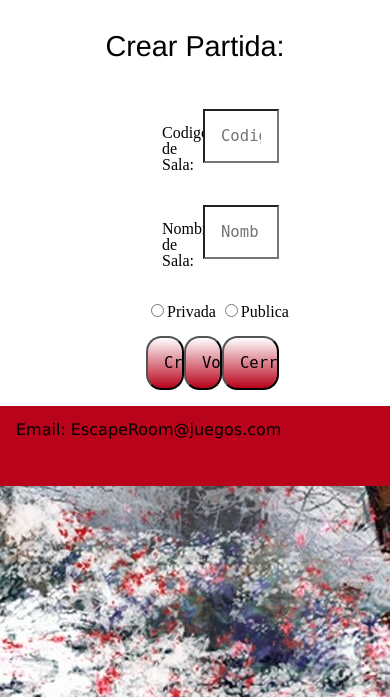
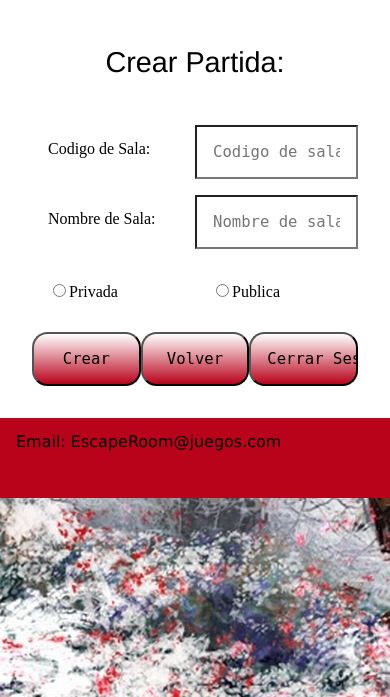
Before and after one commit to LauraMR97/Desafio1, a PHP site: page /Desafio1/Gestion_Juego/CrearPartida.php in a window 390 px wide. Shown: the part 147-844 px from the top of the page. Run offline with PHP 8.4, Linux system fonts and the light colour scheme; the visitor is signed in with stand-in values (Sample User, id 1).

Commit message:
Arreglos

```diff
--- a/CSS/_rejillas.scss
+++ b/CSS/_rejillas.scss
@@ -1,4 +1,17 @@
 /*-----------------------Rejillas Mixin-------------------------------------*/
+
+$maxColumnas: 12;
+@for $i from 1 through $maxColumnas {
+    .col-#{$i} {
+        width: (100% / $maxColumnas)*$i;
+    }
+}
+
+@for $i from 0 through $maxColumnas {
+    .margen-#{$i} {
+        margin-left: (100% / $maxColumnas)*$i;
+    }
+}
 
 @mixin responsive($dispositivo) {
     @if $dispositivo==gamer {
@@ -23,11 +36,15 @@
     }
 }
 
-$maxColumnas: 12;
 @include responsive(gamer) {
     @for $i from 1 through $maxColumnas {
         .xl-col-#{$i} {
             width: (100% / $maxColumnas)*$i;
+        }
+    }
+    @for $i from 0 through $maxColumnas {
+        .xl-margen-#{$i} {
+            margin-left: (100% / $maxColumnas)*$i;
         }
     }
 }
@@ -38,12 +55,22 @@ $maxColumnas: 12;
             width: (100% / $maxColumnas)*$i;
         }
     }
+    @for $i from 0 through $maxColumnas {
+        .l-margen-#{$i} {
+            margin-left: (100% / $maxColumnas)*$i;
+        }
+    }
 }
 
 @include responsive(tablet) {
     @for $i from 1 through $maxColumnas {
         .m-col-#{$i} {
             width: (100% / $maxColumnas)*$i;
+        }
+    }
+    @for $i from 0 through $maxColumnas {
+        .m-margen-#{$i} {
+            margin-left: (100% / $maxColumnas)*$i;
         }
     }
 }
@@ -54,15 +81,14 @@ $maxColumnas: 12;
             width: (100% / $maxColumnas)*$i;
         }
     }
+    @for $i from 0 through $maxColumnas {
+        .s-margen-#{$i} {
+            margin-left: (100% / $maxColumnas)*$i;
+        }
+    }
 }
 
 //--------------------MARGENES---------------------------//
-@for $i from 1 through $maxColumnas {
-    .margen-#{$i} {
-        margin-left: (100% / $maxColumnas)*$i;
-    }
-}
-
 [class*="col-"] {
     float: left;
     box-sizing: border-box;
--- a/CSS/general.css
+++ b/CSS/general.css
@@ -142,160 +142,56 @@ table {
 /*-----------------------Colores Principales Normales-------------------------------------*/
 /*-----------------------Colores Principales Encendidos-------------------------------------*/
 /*-----------------------Rejillas Mixin-------------------------------------*/
-@media only screen and (max-width: 2000px) {
-  .xl-col-1 {
+.col-1 {
   width: 8.33333%;
 }
-  .xl-col-2 {
+
+.col-2 {
   width: 16.66667%;
 }
-  .xl-col-3 {
+
+.col-3 {
   width: 25%;
 }
-  .xl-col-4 {
+
+.col-4 {
   width: 33.33333%;
 }
-  .xl-col-5 {
+
+.col-5 {
   width: 41.66667%;
 }
-  .xl-col-6 {
+
+.col-6 {
   width: 50%;
 }
-  .xl-col-7 {
+
+.col-7 {
   width: 58.33333%;
 }
-  .xl-col-8 {
+
+.col-8 {
   width: 66.66667%;
 }
-  .xl-col-9 {
+
+.col-9 {
   width: 75%;
 }
-  .xl-col-10 {
+
+.col-10 {
   width: 83.33333%;
 }
-  .xl-col-11 {
+
+.col-11 {
   width: 91.66667%;
 }
-  .xl-col-12 {
+
+.col-12 {
   width: 100%;
 }
-}
 
-@media only screen and (max-width: 1280px) {
-  .l-col-1 {
-    width: 8.33333%;
-  }
-  .l-col-2 {
-    width: 16.66667%;
-  }
-  .l-col-3 {
-    width: 25%;
-  }
-  .l-col-4 {
-    width: 33.33333%;
-  }
-  .l-col-5 {
-    width: 41.66667%;
-  }
-  .l-col-6 {
-    width: 50%;
-  }
-  .l-col-7 {
-    width: 58.33333%;
-  }
-  .l-col-8 {
-    width: 66.66667%;
-  }
-  .l-col-9 {
-    width: 75%;
-  }
-  .l-col-10 {
-    width: 83.33333%;
-  }
-  .l-col-11 {
-    width: 91.66667%;
-  }
-  .l-col-12 {
-    width: 100%;
-  }
-}
-
-@media only screen and (max-width: 768px) {
-  .m-col-1 {
-    width: 8.33333%;
-  }
-  .m-col-2 {
-    width: 16.66667%;
-  }
-  .m-col-3 {
-    width: 25%;
-  }
-  .m-col-4 {
-    width: 33.33333%;
-  }
-  .m-col-5 {
-    width: 41.66667%;
-  }
-  .m-col-6 {
-    width: 50%;
-  }
-  .m-col-7 {
-    width: 58.33333%;
-  }
-  .m-col-8 {
-    width: 66.66667%;
-  }
-  .m-col-9 {
-    width: 75%;
-  }
-  .m-col-10 {
-    width: 83.33333%;
-  }
-  .m-col-11 {
-    width: 91.66667%;
-  }
-  .m-col-12 {
-    width: 100%;
-  }
-}
-
-@media only screen and (max-width: 480px) {
-  .s-col-1 {
-    width: 8.33333%;
-  }
-  .s-col-2 {
-    width: 16.66667%;
-  }
-  .s-col-3 {
-    width: 25%;
-  }
-  .s-col-4 {
-    width: 33.33333%;
-  }
-  .s-col-5 {
-    width: 41.66667%;
-  }
-  .s-col-6 {
-    width: 50%;
-  }
-  .s-col-7 {
-    width: 58.33333%;
-  }
-  .s-col-8 {
-    width: 66.66667%;
-  }
-  .s-col-9 {
-    width: 75%;
-  }
-  .s-col-10 {
-    width: 83.33333%;
-  }
-  .s-col-11 {
-    width: 91.66667%;
-  }
-  .s-col-12 {
-    width: 100%;
-  }
+.margen-0 {
+  margin-left: 0%;
 }
 
 .margen-1 {
@@ -344,6 +240,318 @@ table {
 
 .margen-12 {
   margin-left: 100%;
+}
+
+@media only screen and (max-width: 2000px) {
+  .xl-col-1 {
+    width: 8.33333%;
+  }
+  .xl-col-2 {
+    width: 16.66667%;
+  }
+  .xl-col-3 {
+    width: 25%;
+  }
+  .xl-col-4 {
+    width: 33.33333%;
+  }
+  .xl-col-5 {
+    width: 41.66667%;
+  }
+  .xl-col-6 {
+    width: 50%;
+  }
+  .xl-col-7 {
+    width: 58.33333%;
+  }
+  .xl-col-8 {
+    width: 66.66667%;
+  }
+  .xl-col-9 {
+    width: 75%;
+  }
+  .xl-col-10 {
+    width: 83.33333%;
+  }
+  .xl-col-11 {
+    width: 91.66667%;
+  }
+  .xl-col-12 {
+    width: 100%;
+  }
+  .xl-margen-0 {
+    margin-left: 0%;
+  }
+  .xl-margen-1 {
+    margin-left: 8.33333%;
+  }
+  .xl-margen-2 {
+    margin-left: 16.66667%;
+  }
+  .xl-margen-3 {
+    margin-left: 25%;
+  }
+  .xl-margen-4 {
+    margin-left: 33.33333%;
+  }
+  .xl-margen-5 {
+    margin-left: 41.66667%;
+  }
+  .xl-margen-6 {
+    margin-left: 50%;
+  }
+  .xl-margen-7 {
+    margin-left: 58.33333%;
+  }
+  .xl-margen-8 {
+    margin-left: 66.66667%;
+  }
+  .xl-margen-9 {
+    margin-left: 75%;
+  }
+  .xl-margen-10 {
+    margin-left: 83.33333%;
+  }
+  .xl-margen-11 {
+    margin-left: 91.66667%;
+  }
+  .xl-margen-12 {
+    margin-left: 100%;
+  }
+}
+
+@media only screen and (max-width: 1280px) {
+  .l-col-1 {
+    width: 8.33333%;
+  }
+  .l-col-2 {
+    width: 16.66667%;
+  }
+  .l-col-3 {
+    width: 25%;
+  }
+  .l-col-4 {
+    width: 33.33333%;
+  }
+  .l-col-5 {
+    width: 41.66667%;
+  }
+  .l-col-6 {
+    width: 50%;
+  }
+  .l-col-7 {
+    width: 58.33333%;
+  }
+  .l-col-8 {
+    width: 66.66667%;
+  }
+  .l-col-9 {
+    width: 75%;
+  }
+  .l-col-10 {
+    width: 83.33333%;
+  }
+  .l-col-11 {
+    width: 91.66667%;
+  }
+  .l-col-12 {
+    width: 100%;
+  }
+  .l-margen-0 {
+    margin-left: 0%;
+  }
+  .l-margen-1 {
+    margin-left: 8.33333%;
+  }
+  .l-margen-2 {
+    margin-left: 16.66667%;
+  }
+  .l-margen-3 {
+    margin-left: 25%;
+  }
+  .l-margen-4 {
+    margin-left: 33.33333%;
+  }
+  .l-margen-5 {
+    margin-left: 41.66667%;
+  }
+  .l-margen-6 {
+    margin-left: 50%;
+  }
+  .l-margen-7 {
+    margin-left: 58.33333%;
+  }
+  .l-margen-8 {
+    margin-left: 66.66667%;
+  }
+  .l-margen-9 {
+    margin-left: 75%;
+  }
+  .l-margen-10 {
+    margin-left: 83.33333%;
+  }
+  .l-margen-11 {
+    margin-left: 91.66667%;
+  }
+  .l-margen-12 {
+    margin-left: 100%;
+  }
+}
+
+@media only screen and (max-width: 768px) {
+  .m-col-1 {
+    width: 8.33333%;
+  }
+  .m-col-2 {
+    width: 16.66667%;
+  }
+  .m-col-3 {
+    width: 25%;
+  }
+  .m-col-4 {
+    width: 33.33333%;
+  }
+  .m-col-5 {
+    width: 41.66667%;
+  }
+  .m-col-6 {
+    width: 50%;
+  }
+  .m-col-7 {
+    width: 58.33333%;
+  }
+  .m-col-8 {
+    width: 66.66667%;
+  }
+  .m-col-9 {
+    width: 75%;
+  }
+  .m-col-10 {
+    width: 83.33333%;
+  }
+  .m-col-11 {
+    width: 91.66667%;
+  }
+  .m-col-12 {
+    width: 100%;
+  }
+  .m-margen-0 {
+    margin-left: 0%;
+  }
+  .m-margen-1 {
+    margin-left: 8.33333%;
+  }
+  .m-margen-2 {
+    margin-left: 16.66667%;
+  }
+  .m-margen-3 {
+    margin-left: 25%;
+  }
+  .m-margen-4 {
+    margin-left: 33.33333%;
+  }
+  .m-margen-5 {
+    margin-left: 41.66667%;
+  }
+  .m-margen-6 {
+    margin-left: 50%;
+  }
+  .m-margen-7 {
+    margin-left: 58.33333%;
+  }
+  .m-margen-8 {
+    margin-left: 66.66667%;
+  }
+  .m-margen-9 {
+    margin-left: 75%;
+  }
+  .m-margen-10 {
+    margin-left: 83.33333%;
+  }
+  .m-margen-11 {
+    margin-left: 91.66667%;
+  }
+  .m-margen-12 {
+    margin-left: 100%;
+  }
+}
+
+@media only screen and (max-width: 480px) {
+  .s-col-1 {
+    width: 8.33333%;
+  }
+  .s-col-2 {
+    width: 16.66667%;
+  }
+  .s-col-3 {
+    width: 25%;
+  }
+  .s-col-4 {
+    width: 33.33333%;
+  }
+  .s-col-5 {
+    width: 41.66667%;
+  }
+  .s-col-6 {
+    width: 50%;
+  }
+  .s-col-7 {
+    width: 58.33333%;
+  }
+  .s-col-8 {
+    width: 66.66667%;
+  }
+  .s-col-9 {
+    width: 75%;
+  }
+  .s-col-10 {
+    width: 83.33333%;
+  }
+  .s-col-11 {
+    width: 91.66667%;
+  }
+  .s-col-12 {
+    width: 100%;
+  }
+  .s-margen-0 {
+    margin-left: 0%;
+  }
+  .s-margen-1 {
+    margin-left: 8.33333%;
+  }
+  .s-margen-2 {
+    margin-left: 16.66667%;
+  }
+  .s-margen-3 {
+    margin-left: 25%;
+  }
+  .s-margen-4 {
+    margin-left: 33.33333%;
+  }
+  .s-margen-5 {
+    margin-left: 41.66667%;
+  }
+  .s-margen-6 {
+    margin-left: 50%;
+  }
+  .s-margen-7 {
+    margin-left: 58.33333%;
+  }
+  .s-margen-8 {
+    margin-left: 66.66667%;
+  }
+  .s-margen-9 {
+    margin-left: 75%;
+  }
+  .s-margen-10 {
+    margin-left: 83.33333%;
+  }
+  .s-margen-11 {
+    margin-left: 91.66667%;
+  }
+  .s-margen-12 {
+    margin-left: 100%;
+  }
 }
 
 [class*="col-"] {
--- a/Gestion_Juego/CrearPartida.php
+++ b/Gestion_Juego/CrearPartida.php
@@ -15,7 +15,7 @@
     session_start();
     if ($_SESSION['mensaje']) {
         $mensaje = $_SESSION['mensaje'];
-        echo '<p>'.$mensaje.'<p>';
+        echo '<p>' . $mensaje . '<p>';
     }
     ?>
     <main class="container oriental">
@@ -26,35 +26,42 @@
         </header>
 
         <section class="row">
-
+            <div class="col-6 margen-3 s-col-12 s-margen-0">
+                <div class="row">
                     <div class="xl-col-12  l-col-12 m-col-12 s-col-12 separado">
                         <h3>Crear Partida:</h3>
                     </div>
 
-            <div class="row margen-4">
+
                     <div class="xl-col-12  l-col-12 m-col-12 s-col-12">
                         <form action="../Base_de_datos/controlador.php" method="POST" class="oriental">
                             <div class="row p-a-1">
-                            <label class="xl-col-3  l-col-3 m-col-3 s-col-3">Codigo de Sala:</label>
-                            <input class="xl-col-4  l-col-4 m-col-4 s-col-4" type="text" name="Codigo" value="" placeholder="Codigo de sala">
+                                <label class="col-6">Codigo de Sala:</label>
+                                <input class="col-6" type="text" name="Codigo" value="" placeholder="Codigo de sala">
                             </div>
 
                             <div class="row p-a-1">
-                            <label class="xl-col-3  l-col-3 m-col-3 s-col-3">Nombre de Sala:</label>
-                            <input class="xl-col-4  l-col-4 m-col-4 s-col-4" type="text" name="NomSala" value="" placeholder="Nombre de sala">
+                                <label class="col-6">Nombre de Sala:</label>
+                                <input class="col-6" type="text" name="NomSala" value="" placeholder="Nombre de sala">
+                            </div>
+
+
+                            <div class="row p-a-1">
+                                <div class="col-6">
+                                    <input type="radio" value="Privada" name="opcion">Privada
+                                </div>
+                                <div class="col-6">
+                                    <input type="radio" value="Publica" name="opcion">Publica
+                                </div>
                             </div>
 
                             <div class="row p-a-1">
-                            <span><input type="radio" value="Privada" name="opcion">Privada</span>
-                            <span><input type="radio" value="Publica" name="opcion">Publica</span>
-                        </div>
-
-                        <div class="row p-a-1">
-                            <input class="xl-col-2 l-col-2 m-col-2 s-col-2" type="submit" value="Crear" name="CrearP">
-                            <input class="xl-col-2 l-col-2 m-col-2 s-col-2" type="submit" value="Volver" name="VolverJuego">
-                            <input class="xl-col-3 l-col-3 m-col-3 s-col-3" type="submit" value="Cerrar Sesion" name="CerrarSesion">
+                                <input class="col-4" type="submit" value="Crear" name="CrearP">
+                                <input class="col-4" type="submit" value="Volver" name="VolverJuego">
+                                <input class="col-4" type="submit" value="Cerrar Sesion" name="CerrarSesion">
                             </div>
                         </form>
+                    </div>
                 </div>
             </div>
 
--- a/index.php
+++ b/index.php
@@ -24,7 +24,7 @@
         </header>
 
         <section class="row">
-            <div class="margen-3 xl-col-6 l-col-6 m-col-6 s-col-6">
+            <div class="xl-margen-3 l-margen-3 m-margen-3 s-margen-0 xl-col-6 l-col-6 m-col-6 s-col-12">
                 <div class="row">
                     <div class="xl-col-12 l-col-12 m-col-12 s-col-12 separado">
                         <h2>Login:</h2>
```
Also changed, not shown: Administracion/Administracion.php (+14 -14 lines), MENUS/menu.php (+8 -6 lines), 1 other file. Lines whose indentation alone changed are shown as unchanged.
